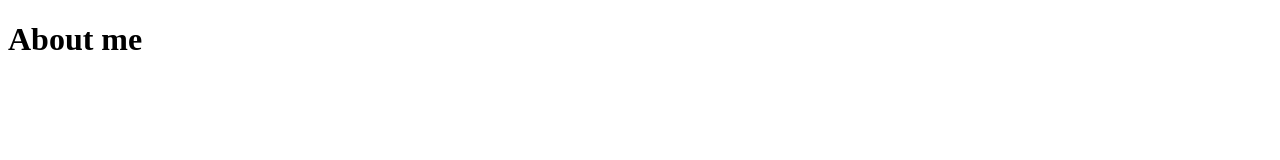
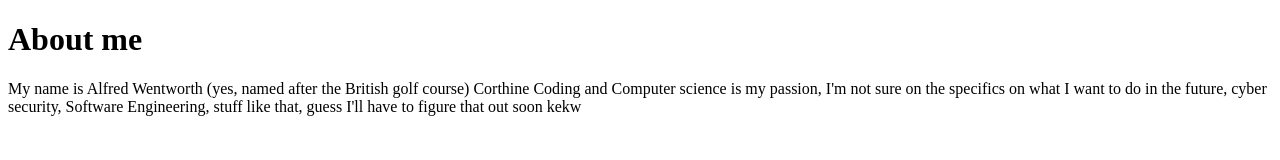
Before and after one commit to LEDMOV/Website-Portfolio, a plain HTML site: page index.html in a window 1280 px wide. Drawn offline with Linux system fonts and the light colour scheme.

Commit message:
modified:   index.html

```diff
--- a/index.html
+++ b/index.html
@@ -7,6 +7,8 @@
 </head>
 <body>
     <h1><b>About me</b></h1>
-    <p></p>
+    <p>My name is Alfred Wentworth (yes, named after the British golf course) Corthine
+        Coding and Computer science is my passion, I'm not sure on the specifics on what I want to do in the future, cyber security, Software Engineering, stuff like that, guess I'll have to figure that out soon kekw
+    </p>
 </body>
 </html>
```
